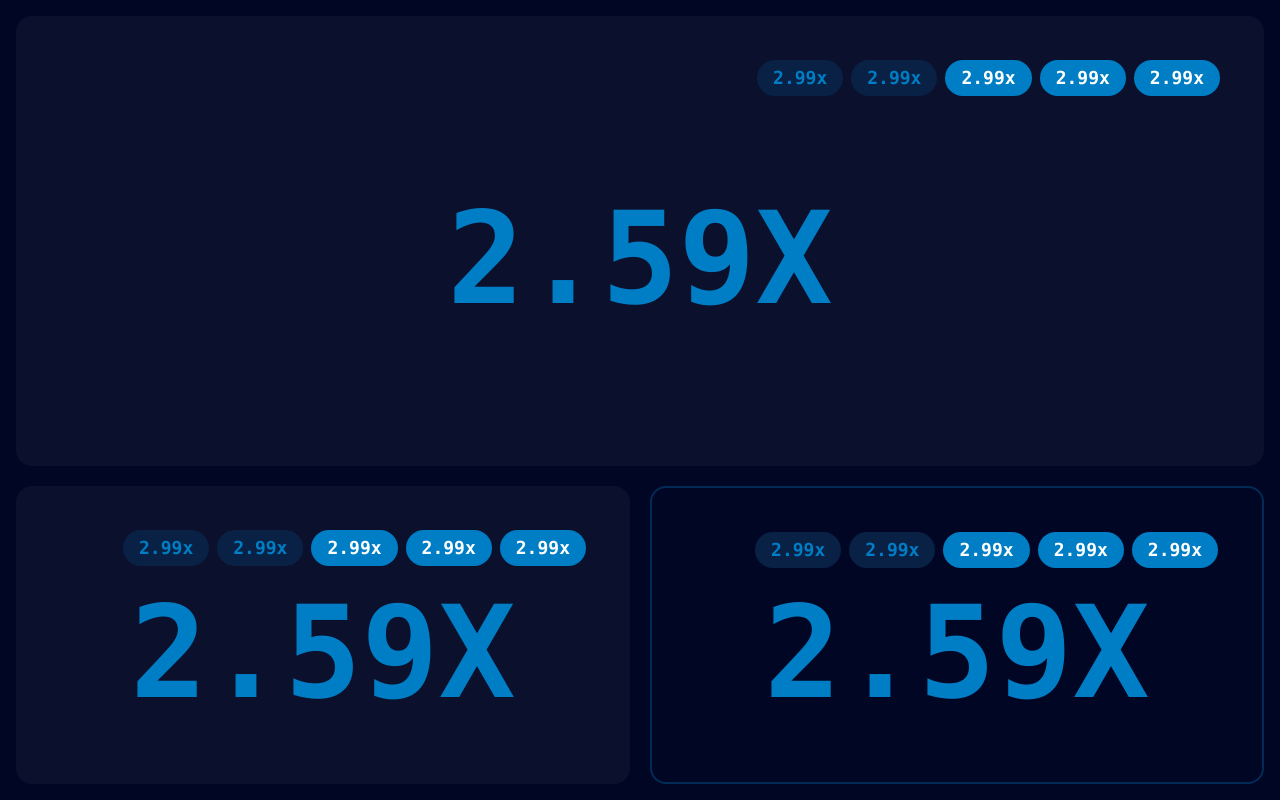
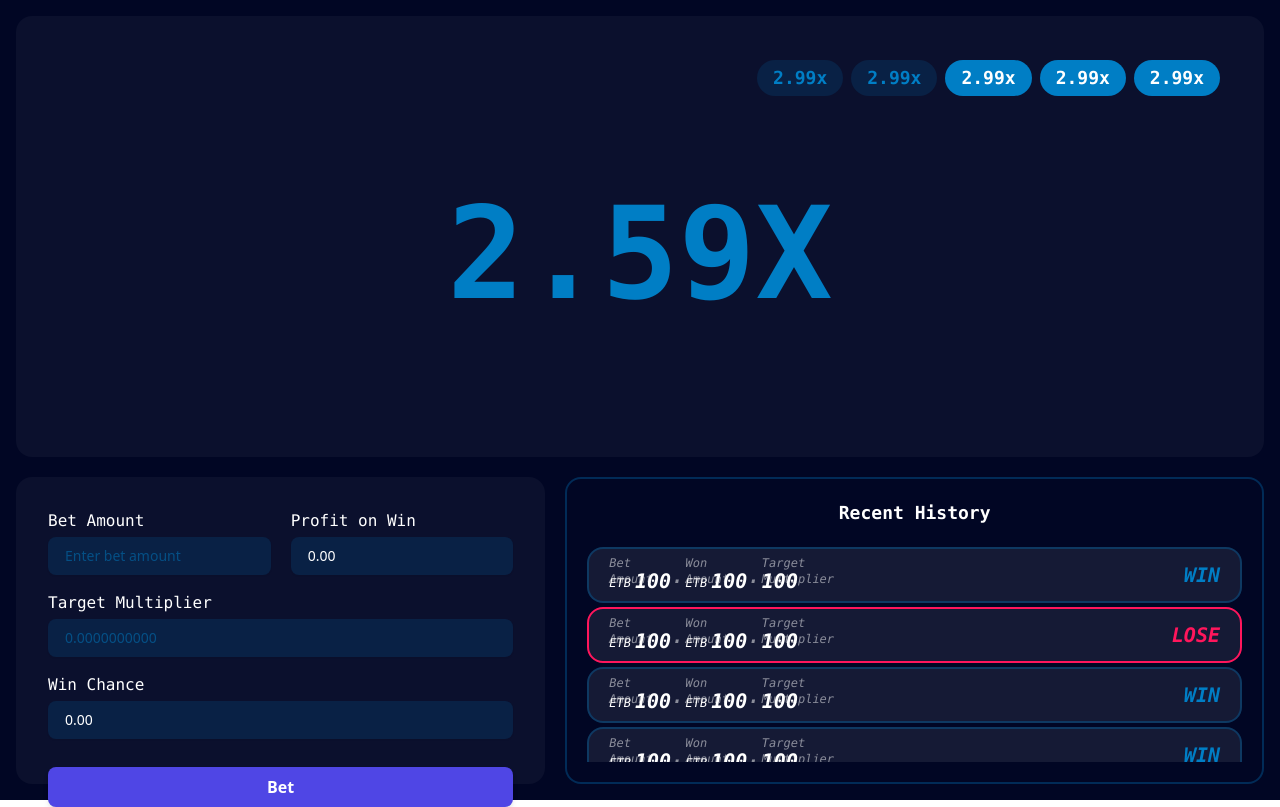
Before and after one commit to biruhA/convex_challenge, a React (Create React App) app: page / in a window 1280 px wide. Built offline with nearby package versions, Linux system fonts and the light colour scheme.

Commit message:
finished all the ui

```diff
--- /dev/null
+++ b/src/components/atoms/TextField.js
@@ -0,0 +1,20 @@
+import React from "react";
+
+export const TextField = (props) => {
+  return (
+    <div className="flex flex-col w-full gap-1">
+      <label className="flex font-mono text-base font-normal text-white">
+        {props.label}
+      </label>
+      <input
+        type="text"
+        {...props}
+        class=" rounded-lg border-transparent flex-1 appearance-none border border-gray-300 w-full py-2 px-4 bg-secondary text-white placeholder-primary50 shadow-sm text-sm focus:outline-none focus:ring-2 focus:ring-purple-600 focus:border-transparent"
+      />
+
+      {props.errors && (
+        <p className="text-xs text-red-500">{props.errors.message}</p>
+      )}
+    </div>
+  );
+};
--- a/src/components/atoms/index.js
+++ b/src/components/atoms/index.js
@@ -1 +1,2 @@
 export * from "./DrawnTag";
+export * from "./TextField";
--- /dev/null
+++ b/src/components/card/RecentBetCard.js
@@ -0,0 +1,43 @@
+import React from "react";
+import { state } from "../../utils";
+
+export const RecentBetCard = ({ betStatus }) => {
+  const borderColor =
+    betStatus === state.Win ? "border-primary25" : "border-error";
+  const betVale = betStatus === state.Win ? "text-primary" : "text-error";
+
+  return (
+    <div
+      className={`flex flex-row w-full justify-between items-center italic border-2 rounded-2xl px-5 py-1.5 bg-card ${borderColor}`}
+    >
+      <div className="flex flex-row justify-between w-2/5 items-center">
+        <RecentItem label="Bet Amount" />
+        <Dot />
+        <RecentItem label="Won Amount" />
+        <Dot />
+        <RecentItem label="Target Multiplier" isETB={false} />
+      </div>
+      <p className={`${betVale} font-mono font-bold text-xl`}>
+        {betStatus === state.Win ? "WIN" : "LOSE"}
+      </p>
+    </div>
+  );
+};
+
+function RecentItem({ label, isETB = true }) {
+  return (
+    <div className="flex flex-col gap-1">
+      <p className="text-white50 font-mono font-medium text-xs h-2">{label}</p>
+      <div className="flex flex-row items-center gap-1">
+        {isETB && (
+          <p className="text-white font-mono font-medium text-xs mt-1">ETB</p>
+        )}
+        <p className="text-white font-mono font-bold text-xl">100</p>
+      </div>
+    </div>
+  );
+}
+
+function Dot() {
+  return <p className="text-white50 font-mono text-2xl">.</p>;
+}
--- /dev/null
+++ b/src/components/card/index.js
@@ -0,0 +1 @@
+export * from "./RecentBetCard";
--- a/src/components/index.js
+++ b/src/components/index.js
@@ -1,2 +1,3 @@
 export * from "./atoms";
 export * from "./sections";
+export * from "./card";
--- a/src/components/sections/FormSection.js
+++ b/src/components/sections/FormSection.js
@@ -1,20 +1,107 @@
 import React from "react";
 import { DrawnTag } from "../atoms/DrawnTag";
 import { state } from "../../utils";
+import { Controller, useForm } from "react-hook-form";
+import { TextField } from "../atoms";
 
 export const FormSection = () => {
+  const {
+    register,
+    watch,
+    handleSubmit,
+    control,
+    formState: { errors },
+  } = useForm({
+    defaultValues: {
+      betAmount: "",
+      profitOnWin: "",
+      targetMultiplier: "",
+      winChance: "",
+    },
+  });
+
+  const betAmount = watch("betAmount", 0);
+  const targetMultiplier = watch("targetMultiplier", 0);
+
+  const profitOnWin = betAmount * targetMultiplier;
+
+  const winChance =
+    targetMultiplier >= 1.01
+      ? targetMultiplier <= 10
+        ? 100 - targetMultiplier
+        : 0
+      : 0;
+
+  const onSubmit = (data) => {
+    console.log(data);
+  };
+
+  const decimalCheck = (value) => {
+    const decimalPlace = 2;
+    const regex = new RegExp(`^\\d+(\\.\\d{1,${decimalPlace}})?$`);
+    return regex.test(value);
+  };
+
   return (
-    <div className="flex flex-col w-1/2 rounded-2xl p-11 bg-background2">
-      <div className="flex flex-row justify-end gap-2">
-        {[state.Lost, state.Lost, state.Win, state.Win, state.Win].map(
-          (stateValue, index) => (
-            <DrawnTag key={index} stateValue={stateValue} />
-          )
-        )}
-      </div>
-      <div className="flex items-center justify-center h-full">
-        <p className={`font-mono font-semibold text-9xl text-primary`}>2.59X</p>
-      </div>
+    <div className="flex flex-col w-3/6 bg-background2 rounded-2xl p-8">
+      <form onSubmit={handleSubmit(onSubmit)} className="flex flex-col gap-4">
+        <div className="flex flex-row gap-5">
+          <Controller
+            name="betAmount"
+            control={control}
+            defaultValue=""
+            rules={{ required: "Bet amount is required." }}
+            render={({ field }) => (
+              <TextField
+                type="text"
+                {...field}
+                placeholder="Enter bet amount"
+                label="Bet Amount"
+                errors={errors.betAmount}
+              />
+            )}
+          />
+          <TextField
+            type="text"
+            value={profitOnWin.toFixed(2)}
+            placeholder="0.0000000000"
+            readOnly
+            label="Profit on Win"
+          />
+        </div>
+        <div>
+          <Controller
+            name="targetMultiplier"
+            control={control}
+            defaultValue=""
+            rules={{ required: "Target multiplier is required." }}
+            render={({ field }) => (
+              <TextField
+                type="text"
+                {...field}
+                placeholder="0.0000000000"
+                label="Target Multiplier"
+                errors={errors.targetMultiplier}
+              />
+            )}
+          />
+        </div>
+        <div>
+          <TextField
+            type="text"
+            value={winChance.toFixed(2)}
+            placeholder="0.0000000000"
+            readOnly
+            label="Win Chance"
+          />
+        </div>
+        <button
+          type="submit"
+          class="py-2 px-4 mt-3 bg-indigo-600 hover:bg-indigo-700 focus:ring-indigo-500 focus:ring-offset-indigo-200 text-white w-full transition ease-in duration-200 text-center text-base font-semibold shadow-md focus:outline-none focus:ring-2 focus:ring-offset-2 rounded-lg active:bg-indigo-800 "
+        >
+          Bet
+        </button>
+      </form>
     </div>
   );
 };
--- a/src/components/sections/RecentHistorySection.js
+++ b/src/components/sections/RecentHistorySection.js
@@ -1,19 +1,25 @@
 import React from "react";
 import { DrawnTag } from "../atoms/DrawnTag";
 import { state } from "../../utils";
+import { RecentBetCard } from "../card";
 
 export const RecentHistorySection = () => {
   return (
-    <div className="flex flex-col w-1/2 border-2 rounded-2xl p-11 bg-background border-primary50">
-      <div className="flex flex-row justify-end gap-2">
-        {[state.Lost, state.Lost, state.Win, state.Win, state.Win].map(
-          (stateValue, index) => (
-            <DrawnTag key={index} stateValue={stateValue} />
-          )
-        )}
-      </div>
-      <div className="flex items-center justify-center h-full">
-        <p className={`font-mono font-semibold text-9xl text-primary`}>2.59X</p>
+    <div className="flex flex-col w-4/6 border-2 rounded-2xl p-5 items-center bg-background border-primary25">
+      <p className="flex font-mono text-lg font-semibold text-white">
+        Recent History
+      </p>
+      <div className="flex flex-col mt-5 gap-1 w-full overflow-y-auto no-scrollbar">
+        <RecentBetCard betStatus={state.Win} />
+        <RecentBetCard betStatus={state.Lost} />
+        <RecentBetCard betStatus={state.Win} />
+        <RecentBetCard betStatus={state.Win} />
+        <RecentBetCard betStatus={state.Win} />
+        <RecentBetCard betStatus={state.Win} />
+        <RecentBetCard betStatus={state.Win} />
+        <RecentBetCard betStatus={state.Win} />
+        <RecentBetCard betStatus={state.Win} />
+        <RecentBetCard betStatus={state.Win} />
       </div>
     </div>
   );
--- a/src/components/sections/TopSection.js
+++ b/src/components/sections/TopSection.js
@@ -7,7 +7,7 @@ export const TopSection = () => {
   const textColorClass = isError ? "text-error" : "text-primary";
 
   return (
-    <div className="flex flex-col rounded-2xl p-11 h-3/5 bg-background2">
+    <div className="flex flex-col h-full rounded-2xl p-11 bg-background2">
       <div className="flex flex-row justify-end gap-2">
         {[state.Lost, state.Lost, state.Win, state.Win, state.Win].map(
           (stateValue, index) => (
--- a/src/index.css
+++ b/src/index.css
@@ -2,3 +2,14 @@
 @tailwind base;
 @tailwind components;
 @tailwind utilities;
+
+/* Hide scrollbar for Chrome, Safari and Opera */
+.no-scrollbar::-webkit-scrollbar {
+  display: none;
+}
+
+/* Hide scrollbar for IE, Edge and Firefox */
+.no-scrollbar {
+  -ms-overflow-style: none; /* IE and Edge */
+  scrollbar-width: none; /* Firefox */
+}
--- a/src/pages/MainPage.js
+++ b/src/pages/MainPage.js
@@ -4,7 +4,9 @@ import { FormSection, RecentHistorySection, TopSection } from "../components";
 export const MainPage = () => {
   return (
     <div className="flex flex-col h-screen gap-5 px-4 py-4 bg-background">
-      <TopSection />
+      <div className="h-3/5">
+        <TopSection />
+      </div>
       <div className="flex flex-row w-full gap-5 h-2/5">
         <FormSection />
         <RecentHistorySection />
--- a/tailwind.config.js
+++ b/tailwind.config.js
@@ -5,8 +5,11 @@ module.exports = {
     extend: {
       colors: {
         primary: "#007ec5",
-        primary50: "#007EC550",
+        primary25: "#007EC550",
+        primary50: "#007EC580",
+        primary75: "#007EC5B2",
         secondary: "#092145",
+        card: "#151a35",
         input: "#1e223d",
         accent: "",
         background: "#010624",
@@ -17,6 +20,7 @@ module.exports = {
         Warning: "",
         Disabled: "",
         Hover: "",
+        white50: "#FFFFFF80",
       },
       fontFamily: {
         mon: ["Montserrat"],
```
